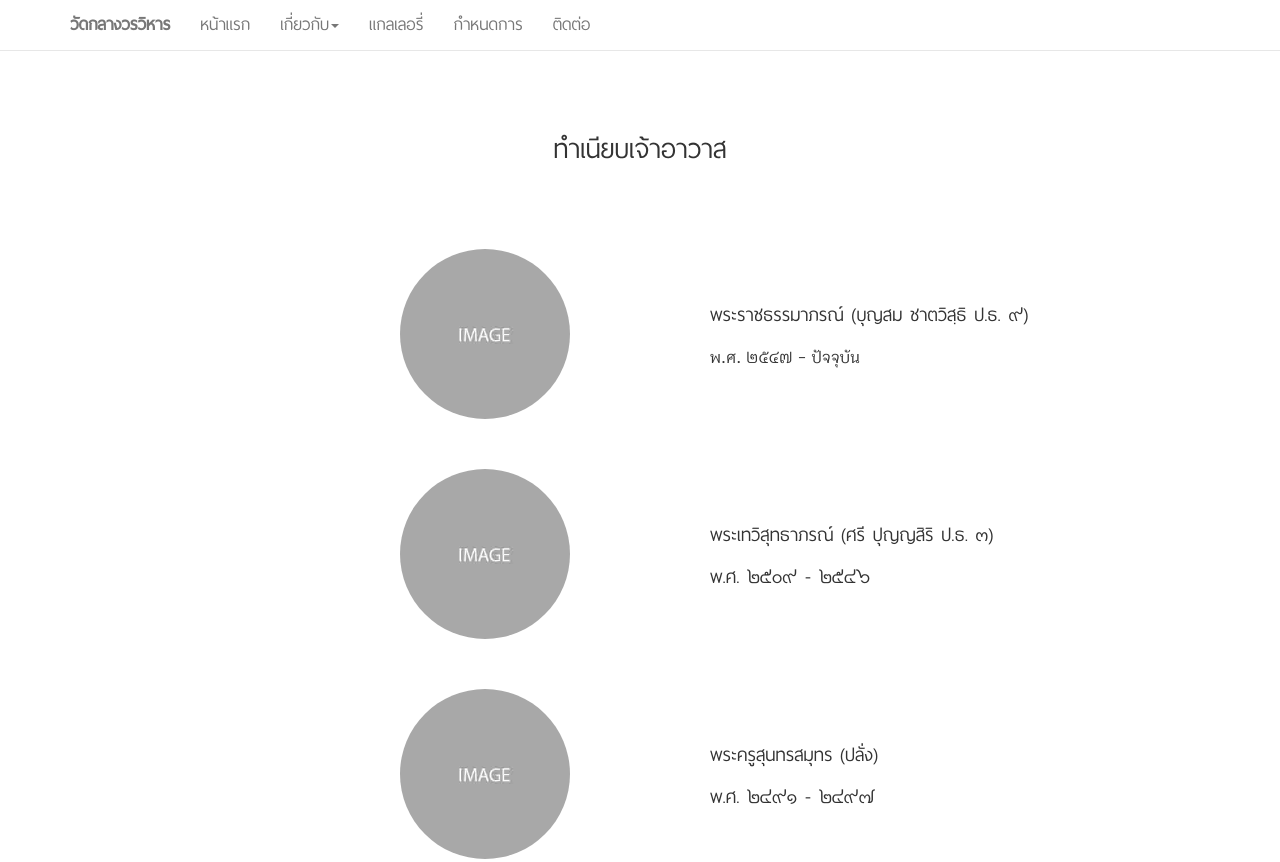
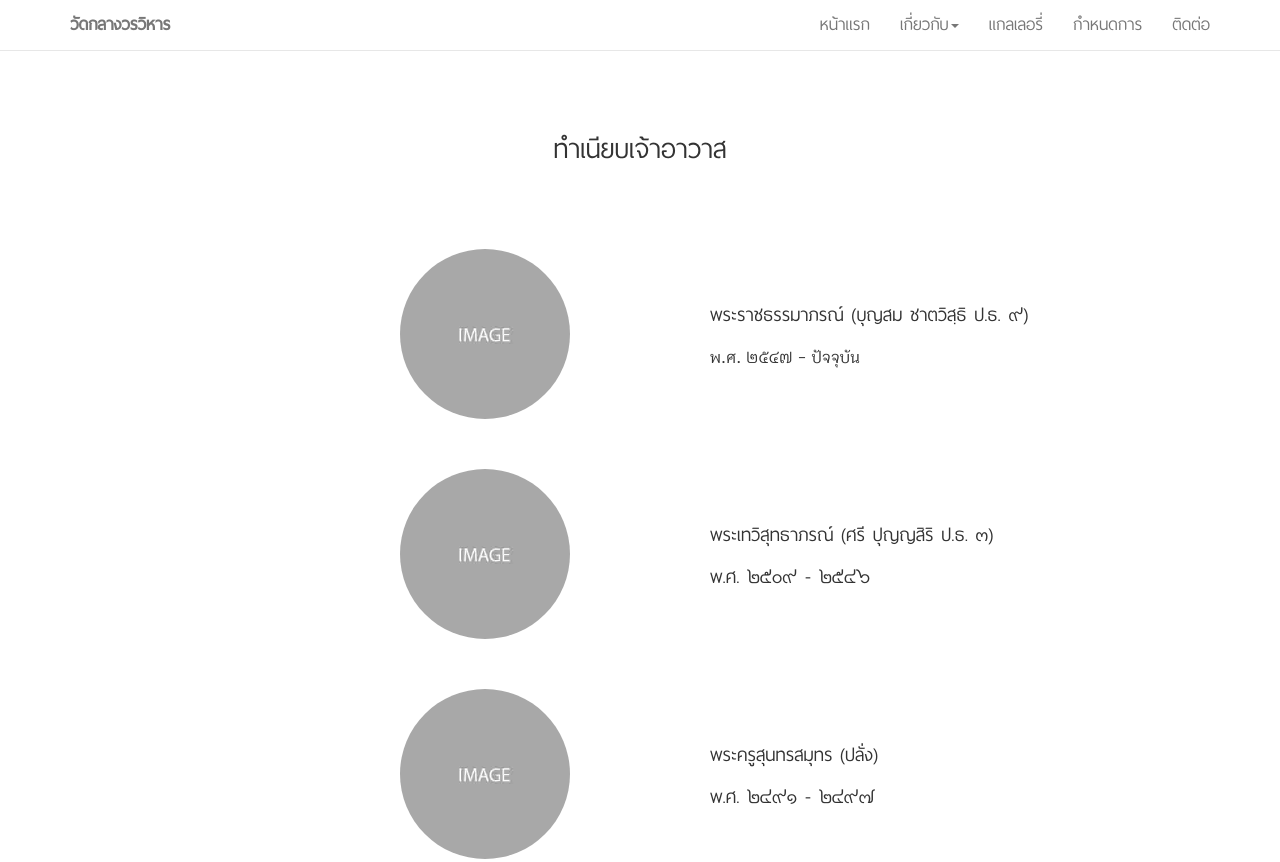
Before and after one commit to iamblocksberg/watklangworawihan.github.io, a plain HTML site: page about-abbot.html in a window 1280 px wide. Shown: the top 862 px of the page. Drawn offline with Linux system fonts and the light colour scheme.

Commit message:
Move Menu to Right

```diff
--- a/about-abbot.html
+++ b/about-abbot.html
@@ -29,7 +29,7 @@
 				</div>
 
 				<div id="navbar" class="navbar-collapse collapse">
-					<ul class="nav navbar-nav">
+					<ul class="nav navbar-nav navbar-right">
 						<li><a href="index.html">หน้าแรก</a></li>
 						<li class="dropdown">
 							<a href="#" class="dropdown-toggle" data-toggle="dropdown" role="button" aria-haspopup="true" aria-expanded="false">เกี่ยวกับ<span class="caret"></span></a>
```
Also changed, not shown: about-map.html (+1 -1 lines), about-temple.html (+1 -1 lines), contract.html (+1 -1 lines), gallery.html (+1 -1 lines), index.html (+1 -1 lines), schedule.html (+1 -1 lines).
